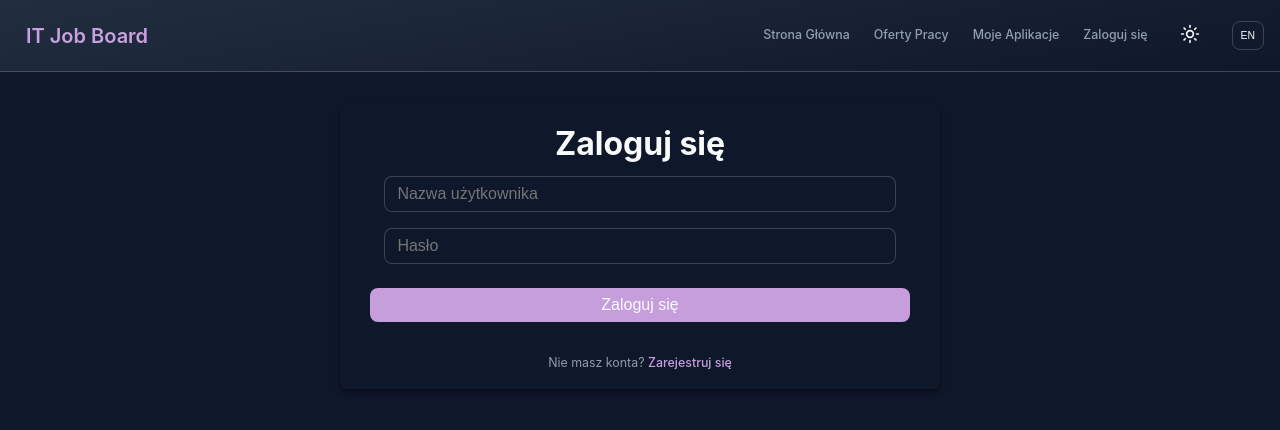
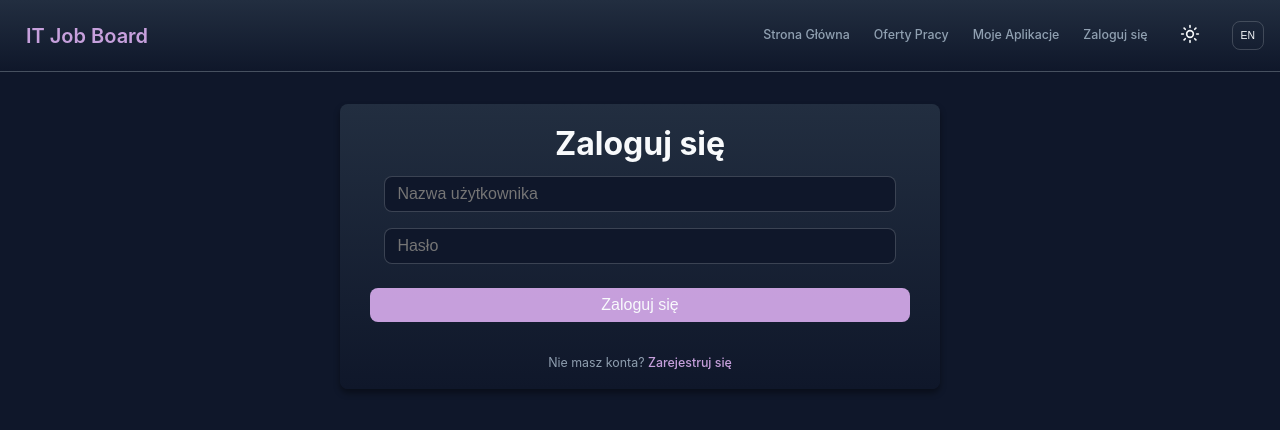
Before and after one commit to Pirat102/JobScraper, a React (Vite) app in the folder frontend/: page /login in a window 1280 px wide. Shown: the top 430 px of the page. Built offline with nearby package versions, Linux system fonts and the light colour scheme; no server answers.

Commit message:
little tweaks

```diff
--- a/frontend/src/styles/Base.css
+++ b/frontend/src/styles/Base.css
@@ -8,7 +8,7 @@
   --card-background: linear-gradient(520deg, #fff5ed, var(--second-background));
   --background-hover: rgba(173, 139, 115, 0.1);
   --background-active: rgba(115, 173, 130, 0.2);
-  --second-background: #ffdebb;
+  --second-background: #ffdebbb1;
 
   --text-primary: #2c1810;
   --text-on-primary: #ffffff;
@@ -60,7 +60,7 @@
   --secondary-color: #03dac5a1;
 
   --background-color: #0f172a;
-  --card-background: linear-gradient(350deg, var(--background-color), #222e40);
+  --card-background: linear-gradient(360deg, var(--background-color), #222e40);
   --background-hover: rgba(255, 255, 255, 0.05);
   --background-active: rgba(91, 143, 185, 0.2);
   --second-background: #1e293b;
--- a/frontend/src/styles/Form.css
+++ b/frontend/src/styles/Form.css
@@ -8,7 +8,7 @@
   border-radius: var(--radius);
   box-shadow: var(--shadow-md);
   max-width: 600px;
-  background-color: var(--card-background);
+  background: var(--card-background);
 }
 
 .form-input {
```
